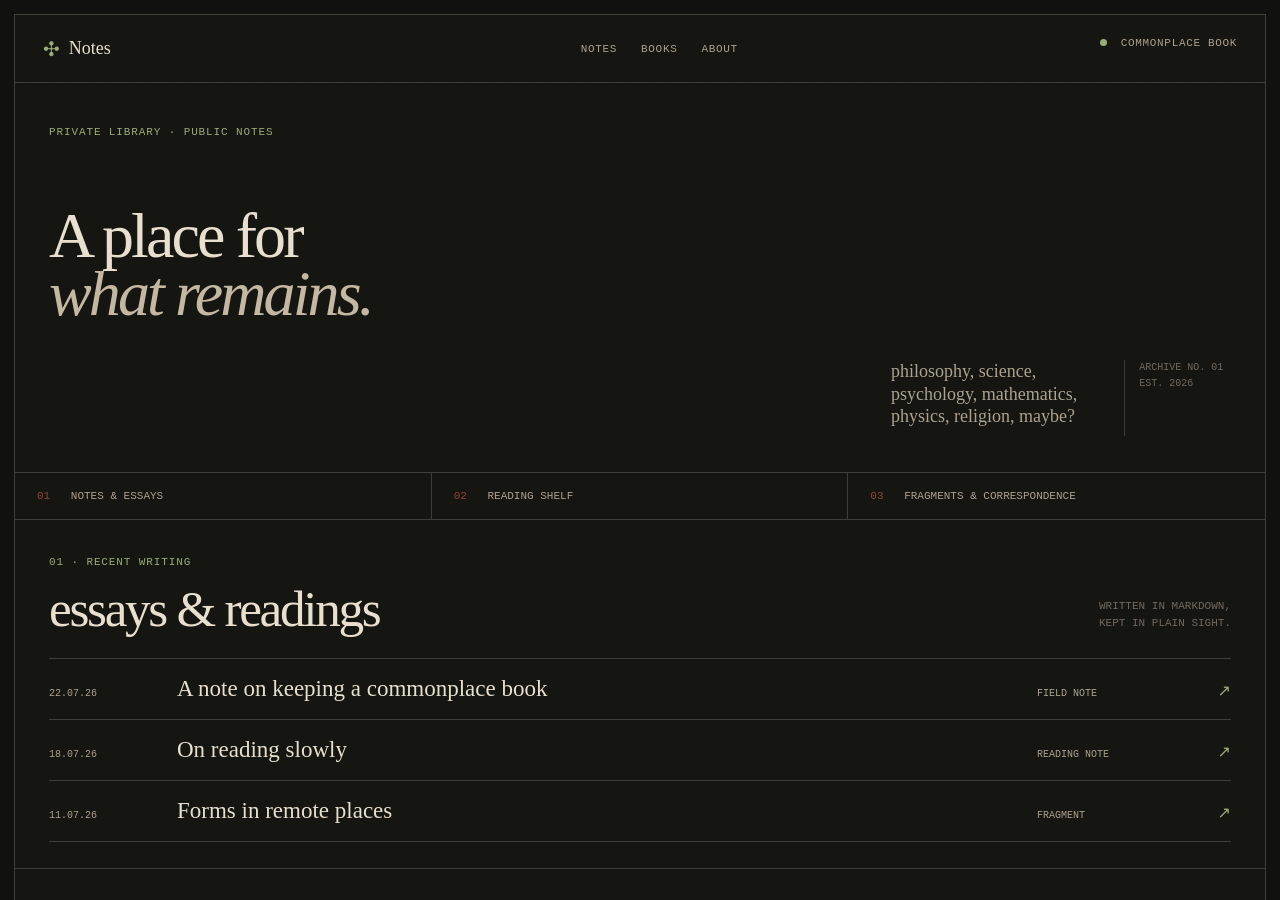
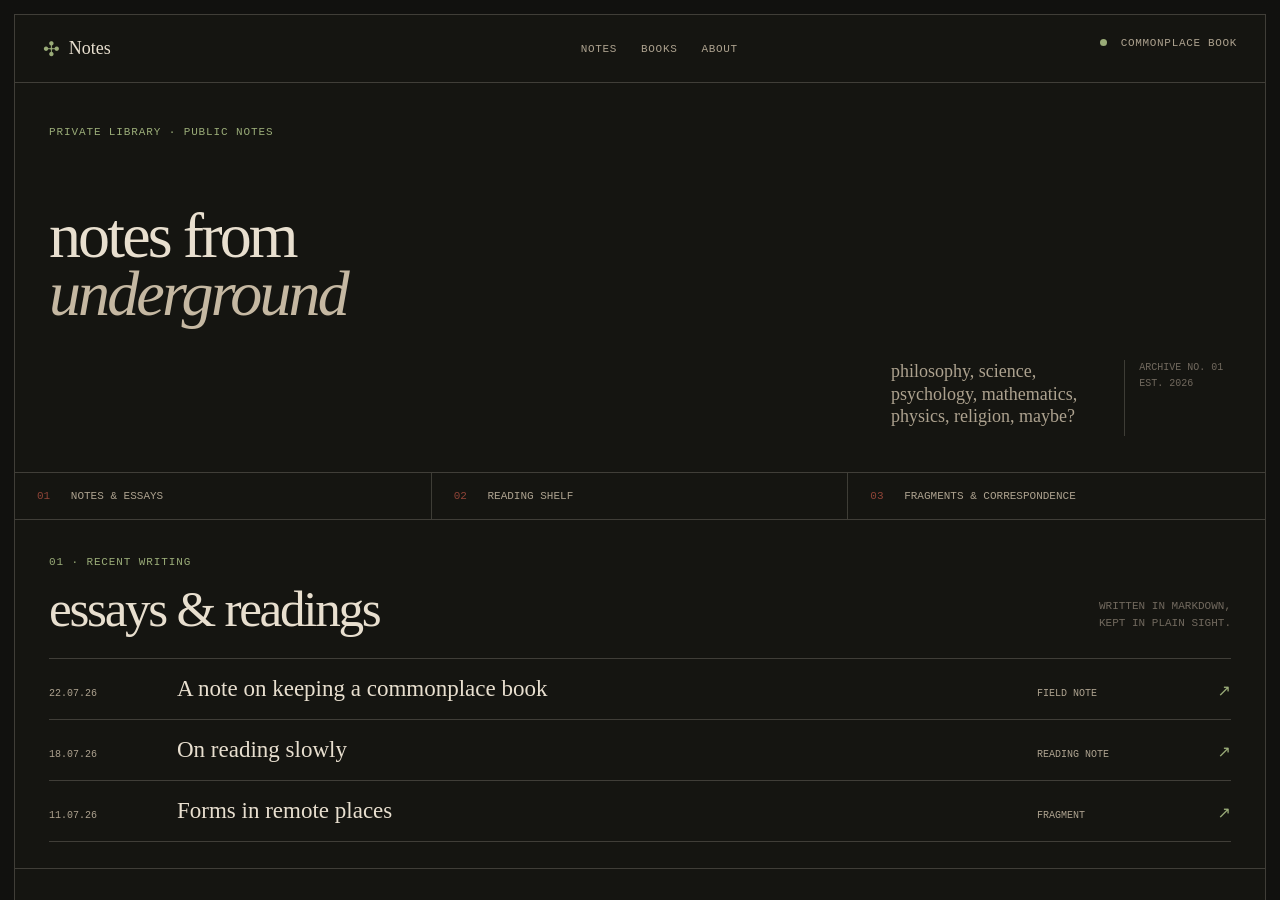
Before and after one commit to rseyfullayev/blog, a Jekyll site: the page built from index.html, in a window 1280 px wide and 900 px high. Built offline with Jekyll 4.4.1, drawn with Linux system fonts in a browser that asks for light colours.

Commit message:
Update hero section heading in index.html

```diff
--- a/index.html
+++ b/index.html
@@ -3,7 +3,7 @@ layout: default
 ---
 <section class="hero">
   <p class="eyebrow">Private library · public notes</p>
-  <h1>A place for<br><em>what remains.</em></h1>
+  <h1>notes from<br><em>underground</em></h1>
   <div class="hero-note">
     <p>philosophy, science, psychology, mathematics, physics, religion, maybe? </p>
     <p class="catalogue-no">Archive no. 01<br>Est. 2026</p>
```
